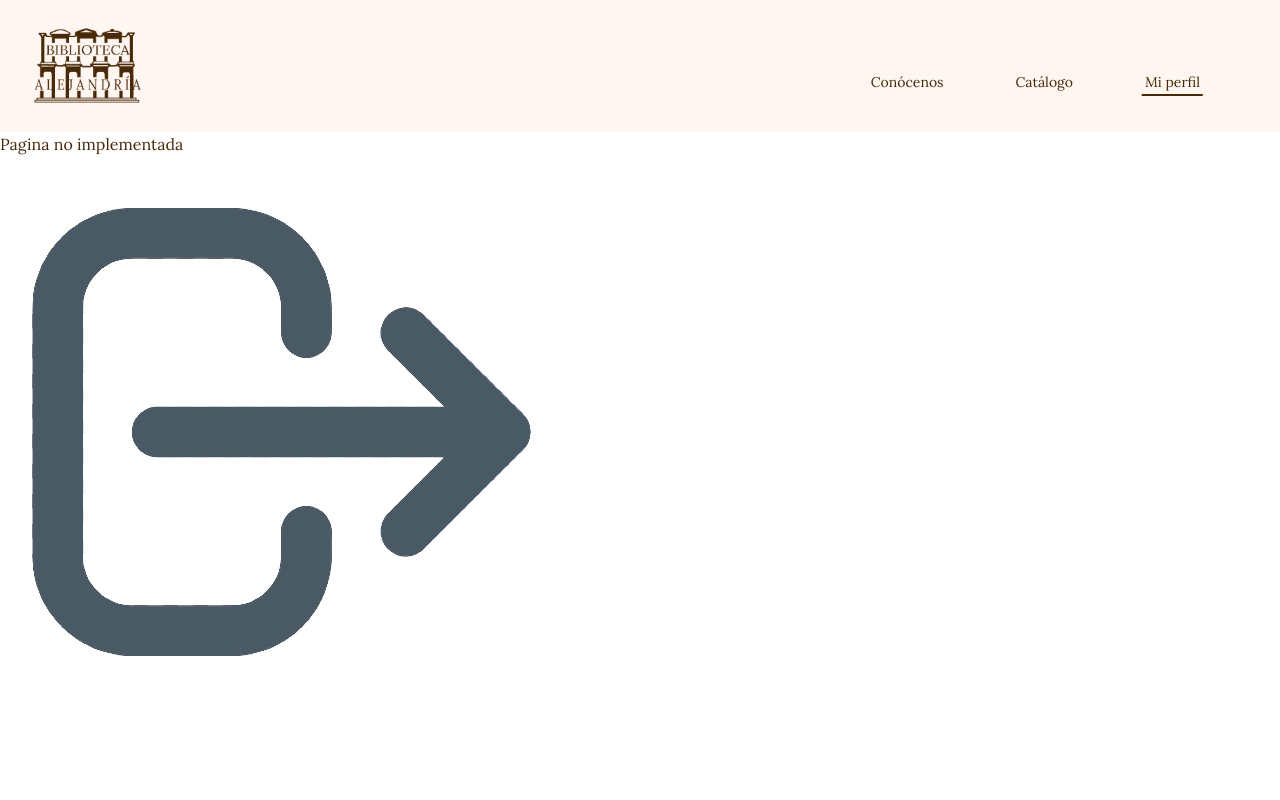
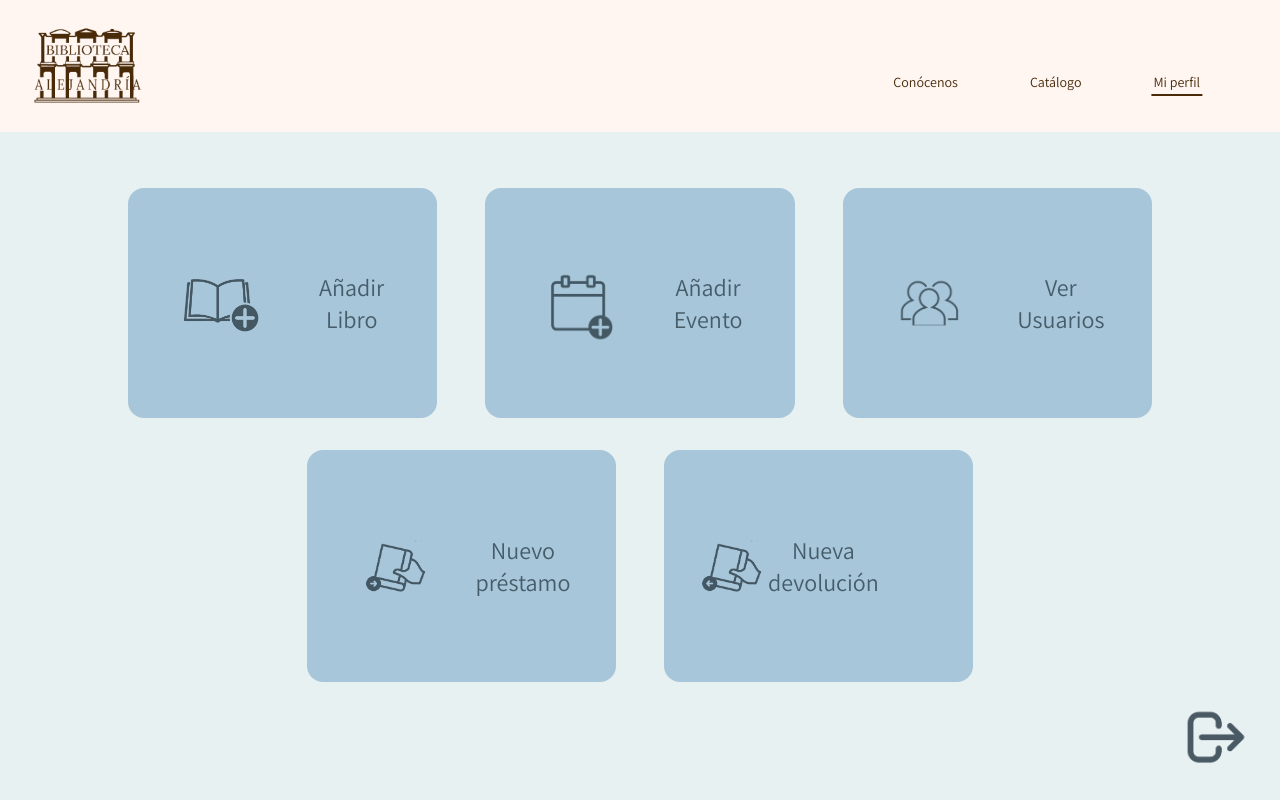
Before and after one commit to julia85310/biblioteca-alejandria, a Next.js app: page /admin in a window 1280 px wide. Built offline with nearby package versions, Linux system fonts and the light colour scheme; no server answers.

Commit message:
pagina de administrador completada

```diff
--- a/src/app/admin/page.js
+++ b/src/app/admin/page.js
@@ -13,9 +13,35 @@ export default function AdminPage(){
         router.push("/")
     }
 
-    return <div>
+    return <div className="h-[100vh] flex flex-col font-admin">
         <MyHeader ubiHeader="Perfil"></MyHeader>
-        <h1>Pagina no implementada</h1>
-        <img src="/iconos/icono-logout-azul.png" onClick={cerrarSesion}></img>
+        <main className="bg-[var(--aliceBlue)] flex-1 flex flex-col p-8  text-[var(--paynesGray)] ">
+            <div className="flex-1 grid gap-8 lg:gap-x-12 lg:mx-24 grid-cols-4 md:grid-cols-6 m-6 py-12 lg:py-0 justify-center">
+                <div onClick={() => alert("No implementado") /*router.push("/addLibro")*/} className="lg:justify-around lg:py-4 px-6 col-span-2 flex flex-col p-5 rounded-2xl lg:flex-row bg-[var(--columbiaBlue)] items-center justify-center">
+                    <img src="/iconos/icono-add-libro.png" className="lg:w-20 object-contain py-4"></img>
+                    <p className="text-center lg:font-center lg:text-2xl text-lg whitespace-nowrap lg:whitespace-normal">Añadir <br className="hidden lg:block" /> Libro</p>
+                </div>
+                <div onClick={() => alert("No implementado") /*router.push("/addEvento")*/} className="lg:justify-around lg:py-4 px-6 col-span-2 flex flex-col p-5 rounded-2xl lg:flex-row bg-[var(--columbiaBlue)] items-center justify-center">
+                    <img src="/iconos/icono-add-evento.png" className="lg:w-20 object-contain p-1"></img>
+                    <p className="text-center lg:text-2xl text-lg whitespace-nowrap lg:whitespace-normal">Añadir <br className="hidden lg:block" /> Evento</p>
+                </div>
+                <div onClick={() => alert("No implementado") /*router.push("/verUsuarios")*/} className="lg:justify-around lg:py-4 px-6 col-span-2 flex flex-col p-5 rounded-2xl lg:flex-row bg-[var(--columbiaBlue)] items-center justify-center ">
+                    <img src="/iconos/icono-usuarios.png" className="lg:w-20 object-contain p-1"></img>
+                    <p className="text-center lg:text-2xl text-lg whitespace-nowrap lg:whitespace-normal">Ver <br className="hidden lg:block" /> Usuarios</p>
+                </div>
+                <div onClick={() => alert("No implementado") /*router.push("/nuevoPrestamo")*/} className="lg:justify-around lg:py-8 px-6 col-span-2 md:col-start-2 flex flex-col p-5 rounded-2xl lg:flex-row bg-[var(--columbiaBlue)] items-center justify-center">
+                    <img src="/iconos/icono-prestamo.png" className="lg:w-20 object-contain p-1"></img>
+                    <p className="text-center lg:text-2xl text-lg whitespace-nowrap lg:whitespace-normal">Nuevo <br className="hidden lg:block" /> préstamo</p>
+                </div>
+                <div onClick={() => alert("No implementado") /*router.push("/nuevoDevolucion")*/} className="lg:justify-start lg:py-8 px-6 col-span-2 col-start-2 md:col-start-4 flex flex-col p-5 rounded-2xl lg:flex-row bg-[var(--columbiaBlue)] items-center justify-center">
+                    <img src="/iconos/icono-devolucion.png" className="lg:w-20 object-contain p-1" />
+                    <p className="text-center lg:text-2xl text-lg whitespace-nowrap lg:whitespace-normal">Nueva <br className="hidden lg:block" /> devolución</p>
+                </div>
+            </div>
+            <div className="flex justify-end">
+                <img src="/iconos/icono-logout-azul.png" onClick={cerrarSesion} className="w-16 object-contain"></img>
+            </div>
+        </main>
+
     </div>
 }
--- a/src/app/perfil/page.js
+++ b/src/app/perfil/page.js
@@ -63,13 +63,20 @@ export default function PerfilPage(){
 
     }, [user])
 
+
     function cerrarSesion(){
         logout();
         router.push("/")
     }
 
+    useEffect(() => {
+        if (!loading && !user) {
+            router.push("/");
+        }
+    }, [loading, user]);
+
     if (loading) return null; //aqui va el futuro spinner
-    if (!user) router.push("/");
+    if (!user) return null;
     if (!moreUserData) return null;
 
     return <div className="min-h-[100vh] flex flex-col bg-[var(--seashell)] ">
```
Also changed, not shown: src/app/admin/addEvento/page.js (added), src/app/admin/addLibro/page.js (added), src/app/admin/nuevaDevolucion/page.js (added), src/app/admin/nuevaPrestamo/page.js (added), src/app/admin/verUsuarios/page.js (added).
